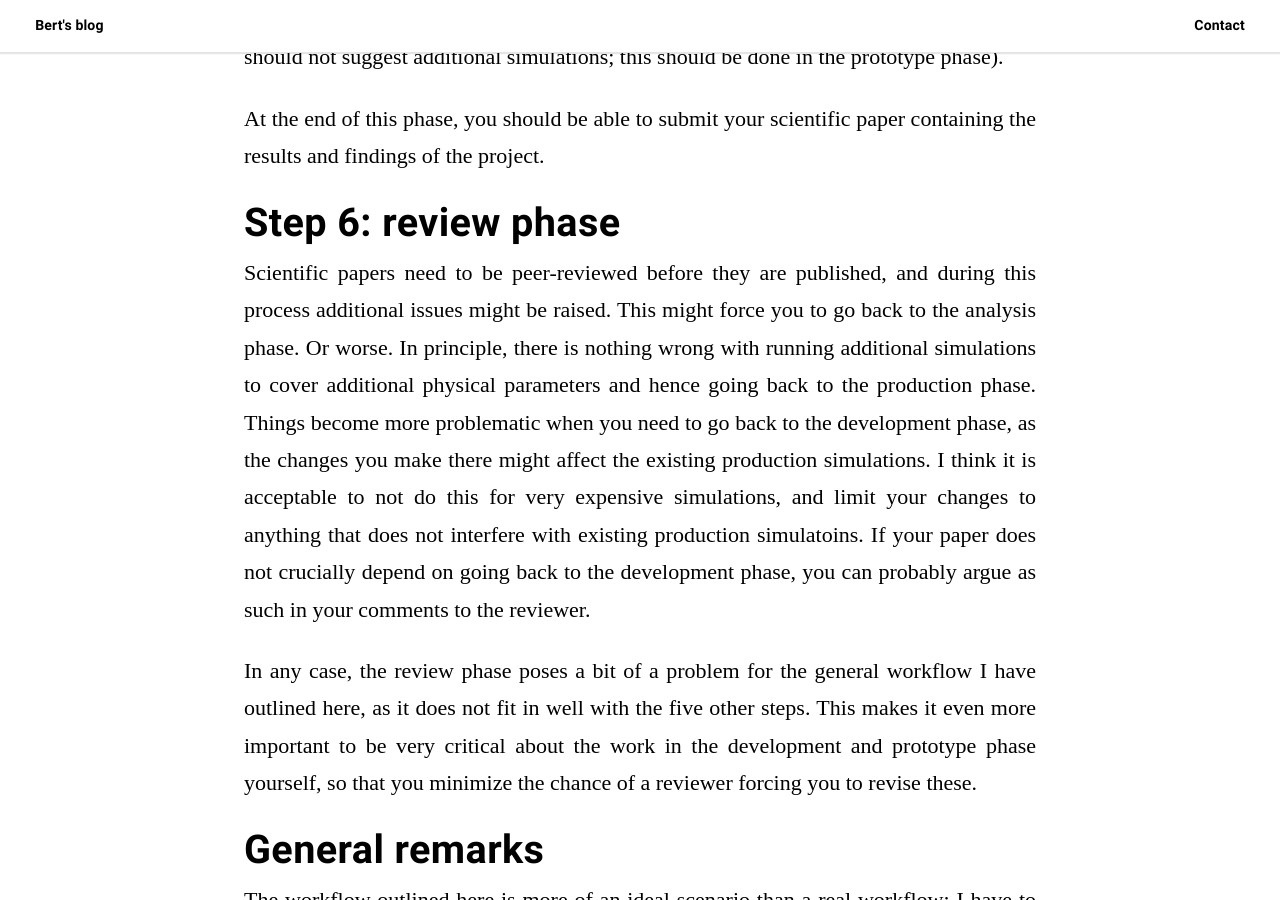
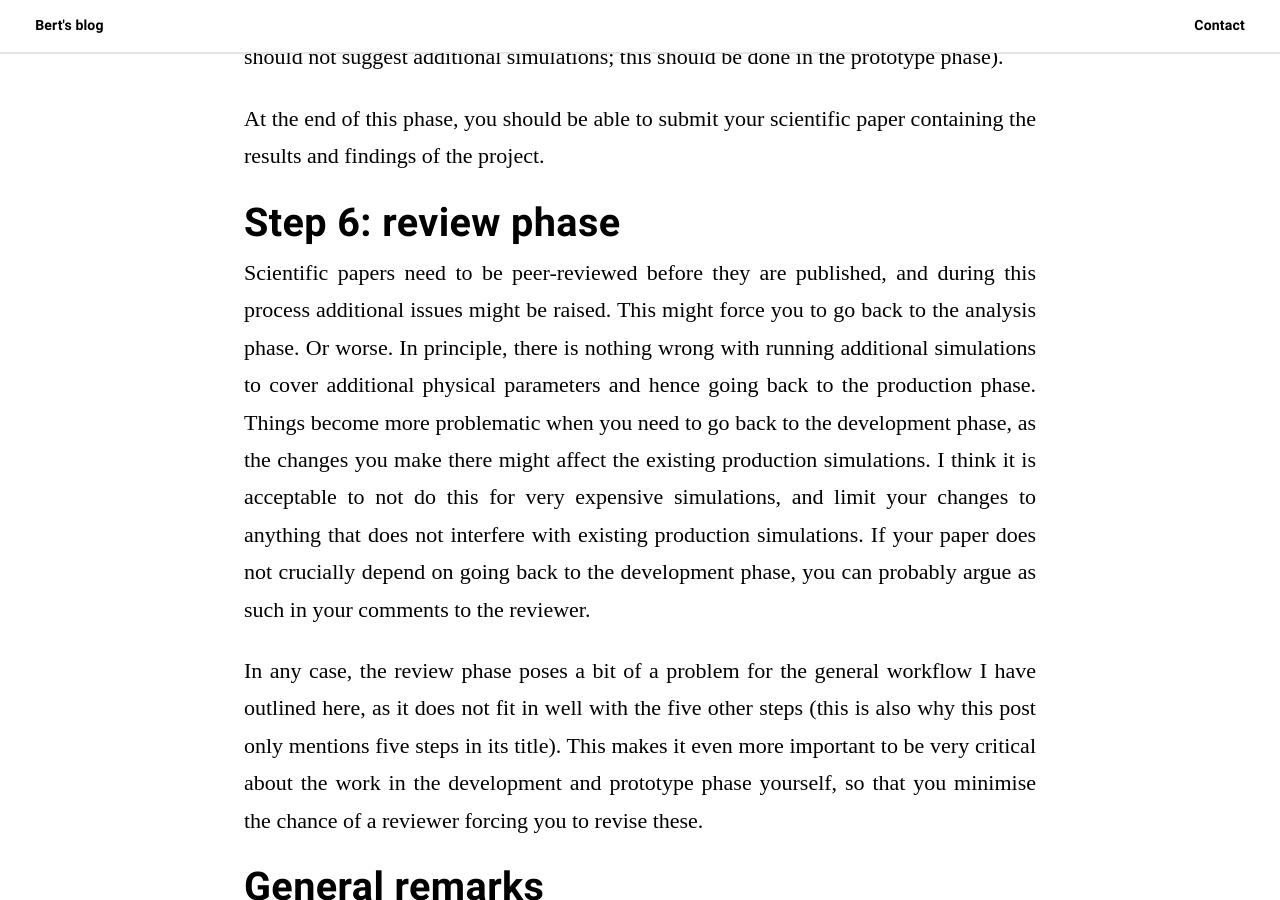
Before and after one commit to bwvdnbro/bwvdnbro.github.io, a Jekyll site: the page built from _posts/2019-01-27-the-five-steps-of-an-astrophysical-simulation-project.markdown, in a window 1280 px wide and 900 px high, scrolled down 8884 px. Built offline with Jekyll 4.4.1, drawn with Linux system fonts in a browser that asks for light colours; some web fonts are replaced.

Commit message:
Finished fourth post.

```diff
--- a/_posts/2019-01-27-the-five-steps-of-an-astrophysical-simulation-project.markdown
+++ b/_posts/2019-01-27-the-five-steps-of-an-astrophysical-simulation-project.markdown
@@ -3,7 +3,7 @@ layout: post
 title: "The five steps of an astrophysical simulation project"
 date: 2019-01-27
 description: An overview of my general workflow during an astrophysical simulation project
-image: /assets/images/space_filling_curves.png
+image: /assets/images/steps.png
 author: Bert Vandenbroucke
 tags:
   - Scientific computing
@@ -283,15 +283,16 @@ phase. Things become more problematic when you need to go back to the
 development phase, as the changes you make there might affect the
 existing production simulations. I think it is acceptable to not do this
 for very expensive simulations, and limit your changes to anything that
-does not interfere with existing production simulatoins. If your paper
+does not interfere with existing production simulations. If your paper
 does not crucially depend on going back to the development phase, you
 can probably argue as such in your comments to the reviewer.
 
 In any case, the review phase poses a bit of a problem for the general
 workflow I have outlined here, as it does not fit in well with the five
-other steps. This makes it even more important to be very critical about
-the work in the development and prototype phase yourself, so that you
-minimize the chance of a reviewer forcing you to revise these.
+other steps (this is also why this post only mentions five steps in its
+title). This makes it even more important to be very critical about the
+work in the development and prototype phase yourself, so that you
+minimise the chance of a reviewer forcing you to revise these.
 
 # General remarks
 
```
Also changed, not shown: assets/images/steps.png (added).
